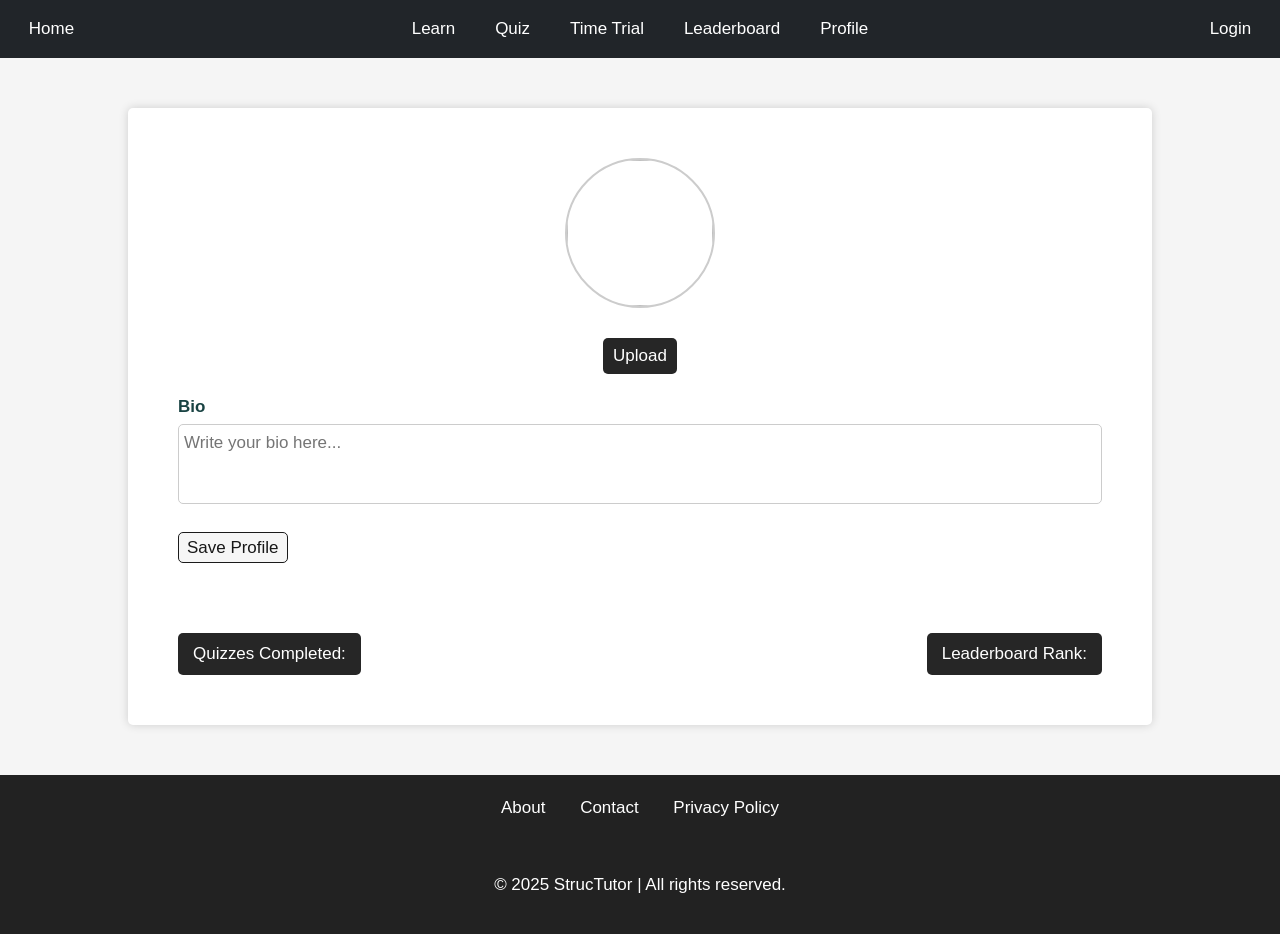
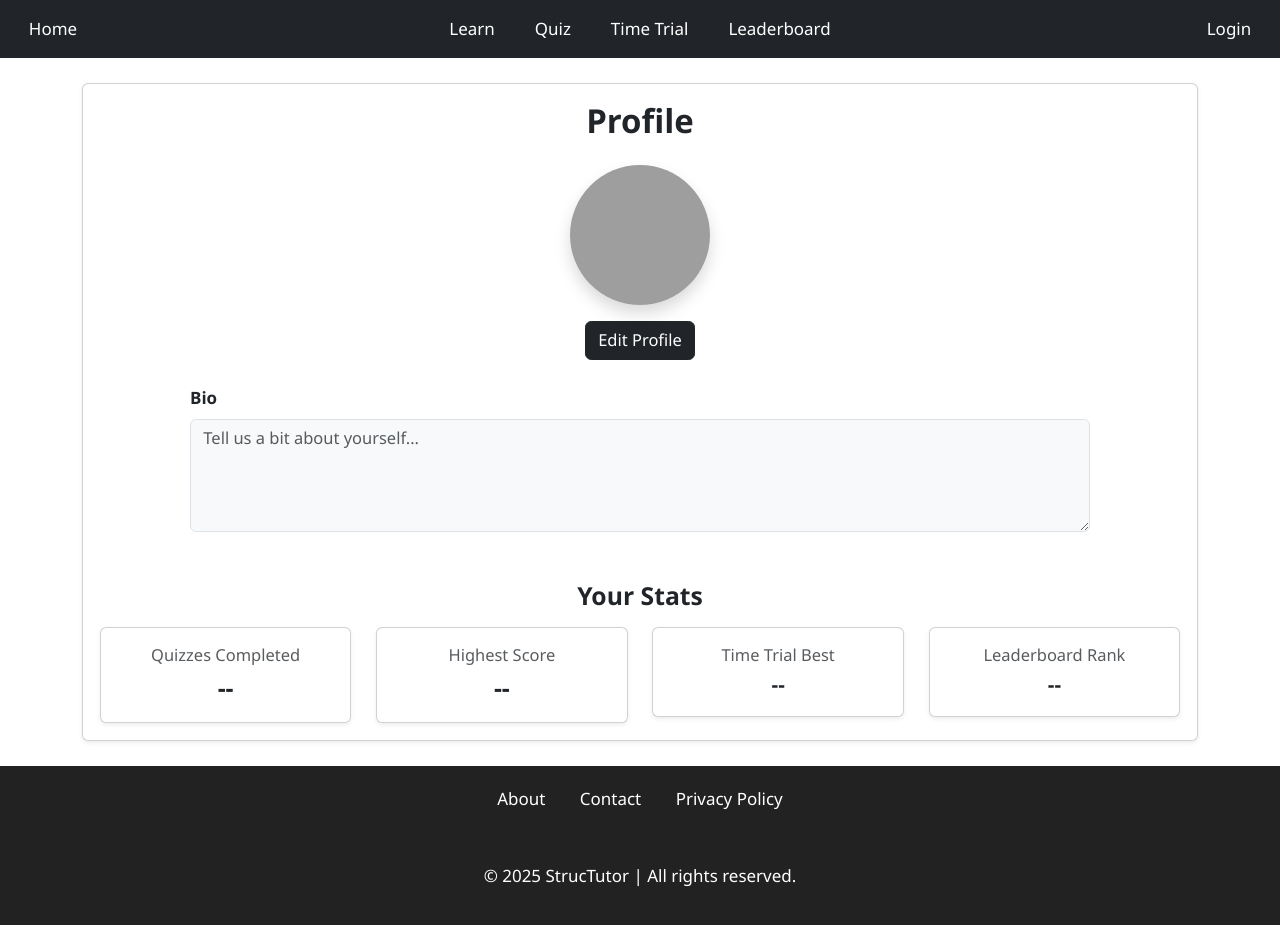
Before and after one commit to acastro23/ds-webapp, a Django app: page /users/profile-page/ in a window 1280 px wide. Run offline with Django 5.2, Linux system fonts and the light colour scheme; grey boxes are pictures that could not be loaded.

Commit message:
AC04022025 - -Continued working on profile

```diff
--- a/ds_app/templates/ds_app/base.html
+++ b/ds_app/templates/ds_app/base.html
@@ -82,12 +82,12 @@
                 <a class="nav-link text-white" href="{% url 'quizApp:quiz-home' %}">Quiz</a>
                 <a class="nav-link text-white" href="{% url 'timeTrialApp:time-trial-home' %}">Time Trial</a>
                 <a class="nav-link text-white" href="{% url 'leaderboardApp:leaderboard-home' %}">Leaderboard</a>
-                <a class="nav-link text-white" href="{% url 'userApp:profile-page' %}">Profile</a>
             </div>
+
             <div class="nav-right">
                 {% if request.session.user_id %}
                 <div class="d-flex align-items-center">
-                    <a class="nav-link text-white me-3" href="{% url 'home' %}">Profile</a>
+                    <a class="nav-link text-white me-3" href="{% url 'userApp:profile-page' %}">Profile</a>
                     <form id="logoutForm" action="{% url 'userApp:logout-user' %}" method="POST">
                         {% csrf_token %}
                         <button type="submit" class="btn btn-link nav-link text-white">Logout</button>
--- a/userApp/templates/userApp/profile.html
+++ b/userApp/templates/userApp/profile.html
@@ -1,190 +1,178 @@
 {% extends "ds_app/base.html" %}
 {% block title %}Profile{% endblock %}
+{% load static %}
+
 {% block content %}
-<style>
-    body {
-    font-family: sans-serif;
-    background-color: rgb(245, 245, 245);
-    margin: 0;
-    padding: 0;
-    color: rgb(25, 67, 67);
-}
+<div class="container py-4">
+  <div class="card shadow-sm">
+    <div class="card-body text-center">
 
-.containerprofile {
-    max-width: 80%;
-    margin: 50px auto;
-    padding: 50px;
-    background-color: white;
-    box-shadow: 0 0 10px rgba(0, 0, 0, 0.159);
-    border-radius: 5px;
-}
+      <h2 class="fw-bold mb-4">Profile</h2>
 
-/* Profile Picture */
-.profile-pic {
-    display: flex;
-    flex-direction: column;
-    align-items: center;
-    gap: 10px;
-}
 
-.profile-pic img {
-    width: 150px;
-    height: 150px;
-    border-radius: 50%;
-    border: 2px solid #ccc;
-    object-fit: cover;
-    margin-bottom: 20px;
-}
+      <label for="profile-upload" class="d-inline-block position-relative" style="cursor: pointer;">
+        <img id="profile-picture" src="https://www.gravatar.com/avatar/?d=mp&f=y" alt="Profile Picture"
+             class="rounded-circle shadow" width="140" height="140">
+        <input type="file" id="profile-upload" class="d-none" accept="image/*">
+      </label>
 
-.profile-pic button {
-    padding: 5px 10px;
-    background: #262626;
-    color: white;
-    border: none;
-    border-radius: 5px;
-    cursor: pointer;
-    margin-bottom: 20px;
-}
 
-.profile-pic button:hover {
-    background: #2f2f2f;
-}
+      <p id="username-display" class="fw-semibold mt-2 mb-3"></p>
 
-/* Bio Section */
-.bio-section {
-    flex: 1;
-}
 
-.bio-section label {
-    font-weight: bold;
-    display: block;
-    margin-bottom: 5px;
-}
-
-.bio-section textarea {
-    width: 100%;
-    height: 80px;
-    resize: none;
-    padding: 5px;
-    border: 1px solid #ccc;
-    border-radius: 5px;
-    margin-bottom: 20px;
-}
-
-#save-btn {
-    padding: 2px 8px;
-    background: #f6f6f6;
-    color: rgb(24, 24, 24);
-    border: 1px solid rgb(27, 27, 27);
-    border-radius: 5px;
-    cursor: pointer;
-    margin-bottom: 50px;
-}
-
-/* Quizzes & Leaderboard Section */
-
-.quiz-lb-section {
-    display: flex;
-    flex-direction: row;
-    justify-content: space-between;
-    gap: 50px;
-}
-
-.quizzes-section,
-.leaderboard-section {
-    margin-top: 20px;
-}
-
-#quizzes-btn {
-    padding: 8px 15px;
-    background: #262626;
-    color: white;
-    border: none;
-    border-radius: 5px;
-    cursor: pointer;
-}
-
-#quizzes-btn:hover {
-    background: #2f2f2f;
-}
-
-#leaderboard-btn {
-    padding: 8px 15px;
-    background: #262626;
-    color: white;
-    border: none;
-    border-radius: 5px;
-    cursor: default;
-}
-</style>
-
-    <div class="containerprofile">
-        <!-- Profile Picture Placeholder -->
-        <div class="profile-pic">
-            <img id="profile-icon">
-            <input type="file" id="file-input" accept="image/*" style="display: none;">
-            <button id="upload-btn">Upload</button>
+      <div id="remove-btn-container" class="mb-3" style="display: none;">
+        <button id="remove-picture" class="btn btn-outline-danger btn-sm">Remove Profile Picture</button>
       </div>
 
-        <!-- Bio Textbox -->
-        <div class="bio-section">
-            <label for="bio">Bio</label>
-            <textarea id="bio" maxlength="300" placeholder="Write your bio here..."></textarea>
-            <button id="save-btn">Save Profile</button>
+
+      <div class="my-2">
+        <button id="edit-btn" class="btn btn-dark">Edit Profile</button>
       </div>
 
-        <div class="quiz-lb-section">
 
-        <!-- Quizzes Completed Button -->
-        <div class="quizzes-section">
-            <a href="{% url 'quizApp:quiz-home' %}">
-                <button id="quizzes-btn">Quizzes Completed: </button>
-            </a>
+      <div class="text-start mx-auto mt-4" style="max-width: 900px;">
+        <label class="form-label fw-semibold">Bio</label>
+        <textarea id="bio-input" class="form-control" rows="4" placeholder="Tell us a bit about yourself..." disabled style="background-color: #f8f9fa;"></textarea>
+        <button id="save-btn" class="btn btn-dark mt-3" style="display: none;">Save Profile</button>
       </div>
 
-        <!-- Leaderboard Placement -->
-        <div class="leaderboard-section">
-            <button id="leaderboard-btn">Leaderboard Rank: </button>
+
+      <div class="mt-5">
+        <h4 class="fw-semibold text-start mb-3 text-center" id="your-stats">Your Stats</h4>
+        <div class="row g-4 justify-content-center">
+          <div class="col-md-3 col-sm-6">
+            <div class="card text-center shadow-sm py-3">
+              <h6 class="text-muted mb-1">Quizzes Completed</h6>
+              <span id="quiz-count" class="fw-bold fs-4">--</span>
+            </div>
+          </div>
+          <div class="col-md-3 col-sm-6">
+            <div class="card text-center shadow-sm py-3">
+              <h6 class="text-muted mb-1">Highest Score</h6>
+              <span id="highest-score" class="fw-bold fs-4">--</span>
+            </div>
+          </div>
+          <div class="col-md-3 col-sm-6">
+            <div class="card text-center shadow-sm py-3">
+              <h6 class="text-muted mb-1">Time Trial Best</h6>
+              <span id="time-trial" class="fw-bold fs-5">--</span>
+            </div>
+          </div>
+          <div class="col-md-3 col-sm-6">
+            <div class="card text-center shadow-sm py-3">
+              <h6 class="text-muted mb-1">Leaderboard Rank</h6>
+              <span id="rank" class="fw-bold fs-5">--</span>
+            </div>
           </div>
         </div>
       </div>
 
+    </div>
+  </div>
+</div>
+
+
 <script>
-        // Save the profile picture locally
-    document.getElementById("upload-btn").addEventListener("click", function() {
-        document.getElementById("file-input").click();
+  const profilePicture = document.getElementById("profile-picture");
+  const profileUpload = document.getElementById("profile-upload");
+  const bioInput = document.getElementById("bio-input");
+  const editBtn = document.getElementById("edit-btn");
+  const saveBtn = document.getElementById("save-btn");
+  const removeBtn = document.getElementById("remove-picture");
+  const removeBtnContainer = document.getElementById("remove-btn-container");
+
+  const usernameDisplay = document.getElementById("username-display");
+  const quizCount = document.getElementById("quiz-count");
+  const highestScore = document.getElementById("highest-score");
+  const timeTrial = document.getElementById("time-trial");
+  const rank = document.getElementById("rank");
+
+
+  fetch("/users/profile-data/")
+    .then(response => response.json())
+    .then(data => {
+      if (data.bio) {
+        bioInput.value = data.bio;
+      }
+      if (data.profile_picture) {
+        profilePicture.src = data.profile_picture;
+        removeBtnContainer.style.display = "block";
+      } else {
+        profilePicture.src = "https://www.gravatar.com/avatar/?d=mp&f=y";
+        removeBtnContainer.style.display = "none";
+      }
+      if (data.username) {
+        usernameDisplay.innerText = data.username;
+      }
+      if (data.quiz_count !== undefined) {
+        quizCount.innerText = data.quiz_count;
+      }
+      if (data.highest_score !== undefined) {
+        highestScore.innerText = data.highest_score;
+      }
+      if (data.time_trial) {
+        timeTrial.innerText = `${data.time_trial} correct`;
+      } else {
+        timeTrial.innerText = "--";
+      }
+      if (data.rank !== null && data.rank !== undefined) {
+        rank.innerText = `#${data.rank}`;
+      } else {
+        rank.innerText = "--";
+      }
     });
 
-    document.getElementById("file-input").addEventListener("change", function(event) {
-        const file = event.target.files[0];
+  editBtn.addEventListener("click", () => {
+    bioInput.disabled = false;
+    saveBtn.style.display = "inline-block";
+  });
+
+  saveBtn.addEventListener("click", () => {
+    const formData = new FormData();
+    formData.append("bio", bioInput.value);
+    if (profileUpload.files.length > 0) {
+      formData.append("profile_picture", profileUpload.files[0]);
+    }
+
+    fetch("/users/profile-data/", {
+      method: "POST",
+      body: formData,
+      headers: { "X-CSRFToken": "{{ csrf_token }}" }
+    })
+    .then(response => {
+      if (!response.ok) throw new Error("Error updating profile");
+      location.reload();
+    })
+    .catch(error => alert(error));
+  });
+
+  profileUpload.addEventListener("change", () => {
+    const file = profileUpload.files[0];
     if (file) {
       const reader = new FileReader();
-            reader.onload = function(e) {
-                document.getElementById("profile-icon").src = e.target.result;
-                localStorage.setItem("profileImage", e.target.result); // Save to Local Storage
+      reader.onload = () => {
+        profilePicture.src = reader.result;
+        removeBtnContainer.style.display = "block";
+        saveBtn.style.display = "inline-block";
       };
       reader.readAsDataURL(file);
     }
   });
 
-    // Save the bio
-    document.getElementById("save-btn").addEventListener("click", function() {
-        const bioText = document.getElementById("bio").value;
-        localStorage.setItem("bioText", bioText);
-        alert("Profile saved!");
+  removeBtn.addEventListener("click", () => {
+    fetch("/users/profile-data/", {
+      method: "POST",
+      headers: {
+        "Content-Type": "application/json",
+        "X-CSRFToken": "{{ csrf_token }}"
+      },
+      body: JSON.stringify({ remove_picture: true })
+    })
+    .then(response => {
+      if (!response.ok) throw new Error("Error removing picture");
+      location.reload();
+    })
+    .catch(error => alert(error));
   });
-
-    // On reload, they are still there
-    window.onload = function() {
-        const savedImage = localStorage.getItem("profileImage");
-        const savedBio = localStorage.getItem("bioText");
-        if (savedImage) {
-            document.getElementById("profile-icon").src = savedImage;
-        }
-        if (savedBio) {
-            document.getElementById("bio").value = savedBio;
-        }
-    };
 </script>
-
 {% endblock %}
--- a/userApp/urls.py
+++ b/userApp/urls.py
@@ -1,5 +1,5 @@
 from django.urls import path
-from .views import register_user, login_user, logout_user, update_email
+from .views import register_user, login_user, logout_user, update_email, profile_page, profile_data
 from django.shortcuts import render
 
 
@@ -12,5 +12,6 @@ urlpatterns = [
     path("logout/", logout_user, name="logout-user"),
     path("login-page/", lambda request: render(request, "userApp/login.html"), name="login-page"),
     path("register-page/", lambda request: render(request, "userApp/register.html"), name="register-page"),
-    path("profile-page/", lambda request: render(request, "userApp/profile.html"), name="profile-page"),
+    path("profile-page/", profile_page, name="profile-page"),
+    path("profile-data/", profile_data, name="profile-data"),
 ]
--- a/userApp/views.py
+++ b/userApp/views.py
@@ -7,6 +7,7 @@ from django.views.decorators.csrf import csrf_exempt
 from django.shortcuts import render, redirect
 import re
 import logging
+import base64
 
 myLogger = logging.getLogger(__name__)
 
@@ -192,3 +193,96 @@ def logout_user(request):
         request.session.pop("username", None)
         return redirect("home")
     return JsonResponse({"error": "Invalid request method"}, status=405)
+
+
+def profile_page(request):
+    return render(request, "userApp/profile.html")
+
+
+@csrf_exempt
+def profile_data(request):
+    user_id = request.session.get("user_id")
+    username = request.session.get("username")
+
+    if not user_id:
+        return JsonResponse({"error": "User not logged in"}, status=401)
+
+    if request.method == "GET":
+        try:
+
+            user_result = supabase.table("users").select("bio, profile_picture").eq("user_id", user_id).execute()
+            if not user_result.data:
+                return JsonResponse({"error": "User not found"}, status=404)
+            user_data = user_result.data[0]
+
+            # ths the Quiz stats ---------------------
+            score_data = supabase.table("scores")\
+                .select("quiz_id, score")\
+                .eq("user_id", user_id)\
+                .execute()
+
+            quizzes_completed = len({entry["quiz_id"] for entry in score_data.data})
+            highest_score = max((entry["score"] for entry in score_data.data), default=0)
+
+
+            leaderboard_data = supabase.table("leaderboard")\
+                .select("user_id, correct_answers")\
+                .order("correct_answers", desc=True)\
+                .execute()
+
+            user_rank = None
+            time_trial_best = None
+            for idx, entry in enumerate(leaderboard_data.data):
+                if entry["user_id"] == user_id:
+                    user_rank = idx + 1
+                    time_trial_best = entry["correct_answers"]
+                    break
+
+            return JsonResponse({
+                "bio": user_data.get("bio"),
+                "profile_picture": user_data.get("profile_picture"),
+                "username": username,
+                "quiz_count": quizzes_completed,
+                "highest_score": highest_score,
+                "rank": user_rank,
+                "time_trial": time_trial_best
+            })
+
+        except Exception as e:
+            myLogger.error("Error fetching profile data", exc_info=True)
+            return JsonResponse({"error": "An unexpected error occurred"}, status=500)
+
+    elif request.method == "POST":
+        try:
+            if request.content_type.startswith("multipart/form-data"):
+                bio = request.POST.get("bio", "")
+                image_file = request.FILES.get("profile_picture")
+                base64_image = None
+
+                if image_file:
+                    base64_image = "data:" + image_file.content_type + ";base64," + base64.b64encode(image_file.read()).decode("utf-8")
+
+                update_data = {"bio": bio}
+                if base64_image:
+                    update_data["profile_picture"] = base64_image
+
+                supabase.table("users").update(update_data).eq("user_id", user_id).execute()
+                return JsonResponse({"message": "Profile updated"})
+
+            else:
+                data = json.loads(request.body)
+                bio = data.get("bio", "")
+                remove_picture = data.get("remove_picture", False)
+
+                update_data = {"bio": bio}
+                if remove_picture:
+                    update_data["profile_picture"] = None
+
+                supabase.table("users").update(update_data).eq("user_id", user_id).execute()
+                return JsonResponse({"message": "Profile updated"})
+
+        except Exception as e:
+            myLogger.error("Error updating profile", exc_info=True)
+            return JsonResponse({"error": "An unexpected error occurred"}, status=500)
+
+    return JsonResponse({"error": "Invalid request method"}, status=405)
```
Lines whose indentation alone changed are shown as unchanged.
